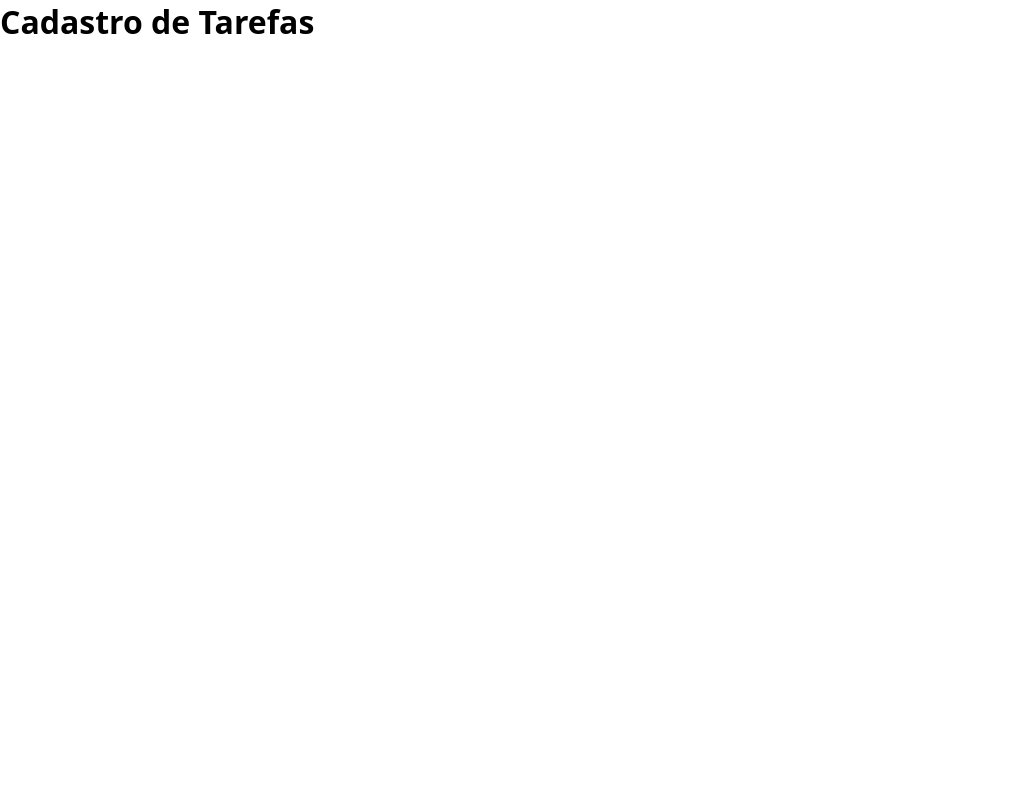
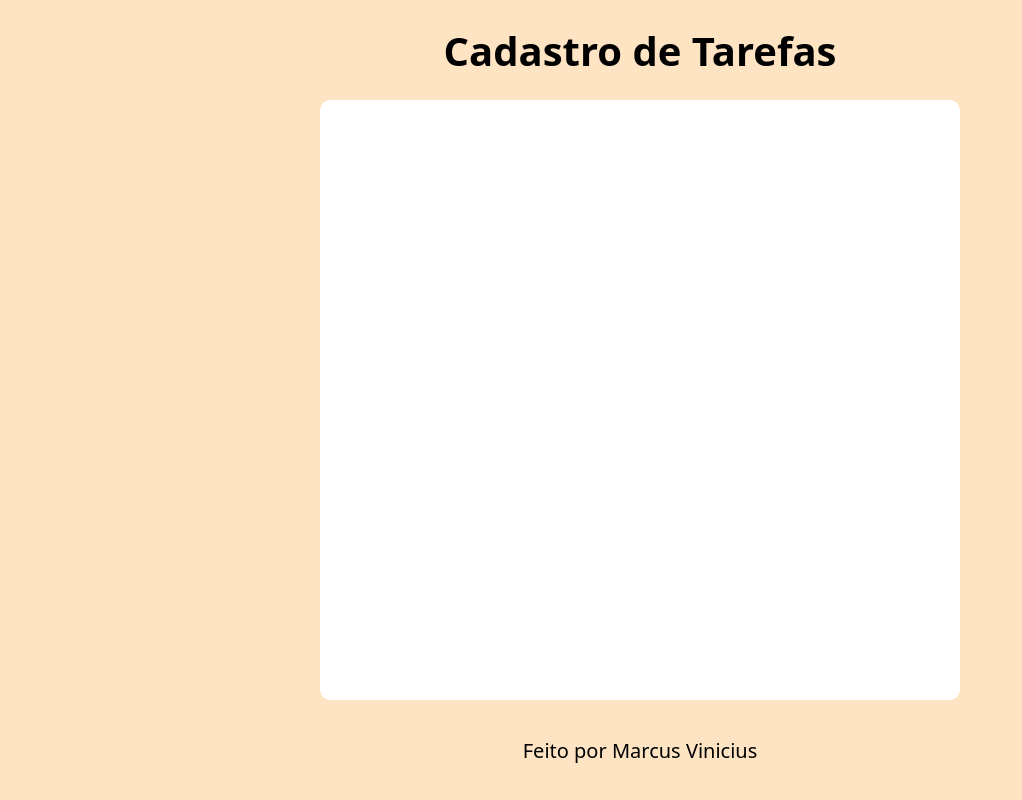
Before and after one commit to Marcux-yz/cadastro-de-tarefas, a React app: page / in a window 1280 px wide. Shown: the whole page, without its empty margins (0-1022 px from the left). Built offline with nearby package versions, Linux system fonts and the light colour scheme.

Commit message:
Montar UI (Create UI)

```diff
--- a/src/components/App.tsx
+++ b/src/components/App.tsx
@@ -1,5 +1,7 @@
 import styled, { createGlobalStyle } from "styled-components"
 import Header from "./Header"
+import Footer from "./Footer"
+import Center from "./Center"
 
 const EstilosGlobais = createGlobalStyle`
   * {
@@ -13,6 +15,9 @@ const EstilosGlobais = createGlobalStyle`
 const StyledApp = styled.div`
   height: 100vh;
   width: 100vw;
+  display: grid;
+  grid-template-rows: 100px 1fr 100px;
+  background-color: bisque;
 `
 
 const App = () => {
@@ -21,6 +26,8 @@ const App = () => {
       <EstilosGlobais/>
       <StyledApp>
         <Header texto="Cadastro de Tarefas"/>
+        <Center></Center>
+        <Footer texto="Feito por Marcus Vinicius"/>
       </StyledApp>
     </>
   )
--- /dev/null
+++ b/src/components/Center.tsx
@@ -0,0 +1,25 @@
+import styled from "styled-components"
+
+const StyledCenter = styled.div`
+  display: flex;
+  justify-content: center;
+  align-items: center;
+`
+
+const StyledCenterDiv = styled.div`
+  background-color: white;
+  border-radius: 10px;
+  height: 100%;
+  width: 50%;
+  overflow-y: scroll;
+`
+
+const Center = () => {
+  return (
+    <StyledCenter>
+      <StyledCenterDiv></StyledCenterDiv>
+    </StyledCenter>
+  )
+}
+
+export default Center
--- /dev/null
+++ b/src/components/Footer.tsx
@@ -0,0 +1,25 @@
+import styled from "styled-components"
+
+type Props = {
+  texto: string
+}
+
+const StyledFooter = styled.div`
+  display: flex;
+  justify-content: center;
+  align-items: center;
+`
+
+const StyledParagraph = styled.p`
+  font-size: 20px;
+`
+
+const Footer = (props: Props) => {
+  return (
+    <StyledFooter>
+      <StyledParagraph>{props.texto}</StyledParagraph>
+    </StyledFooter>
+  )
+}
+
+export default Footer
--- a/src/components/Header.tsx
+++ b/src/components/Header.tsx
@@ -1,10 +1,24 @@
+import styled from "styled-components"
+
 type Props = {
   texto: string
 }
 
+const StyledHeaderDiv = styled.div`
+  display: flex;
+  justify-content: center;
+  align-items: center;
+`
+
+const StyledHeader = styled.h1`
+  font-size: 40px;
+`
+
 const Header = (props: Props) => {
   return (
-    <h1>{props.texto}</h1>
+    <StyledHeaderDiv>
+      <StyledHeader>{props.texto}</StyledHeader>
+    </StyledHeaderDiv>
   )
 }
 
```
Also changed, not shown: 1 other file (tests, documents, lock files or other folders).
